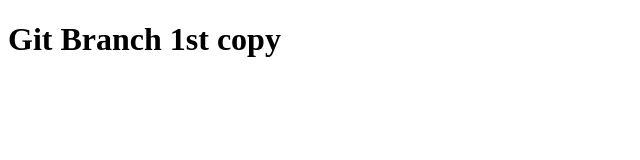
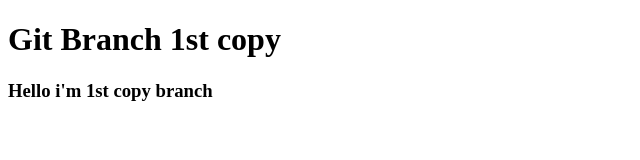
Before and after one commit to turi-coder/local-project, a plain HTML site: page index.html in a window 1280 px wide. Shown: the whole page, without its empty margins (0-640 px from the left). Drawn offline with Linux system fonts and the light colour scheme.

Commit message:
1st copy branch update

```diff
--- a/index.html
+++ b/index.html
@@ -7,5 +7,6 @@
 </head>
 <body>
     <h1>Git Branch 1st copy</h1>
+    <h3>Hello i'm 1st copy branch</h3>
 </body>
 </html>
```
